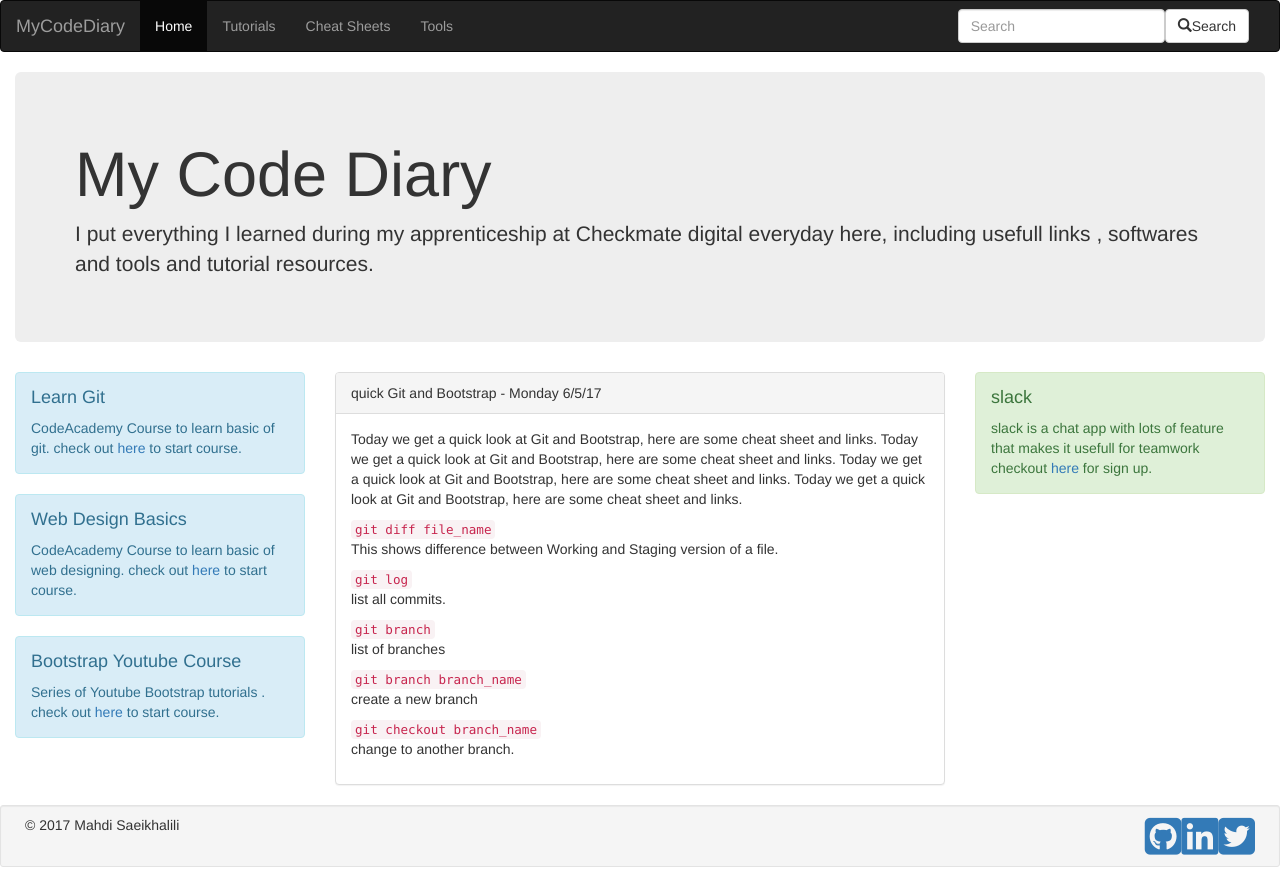
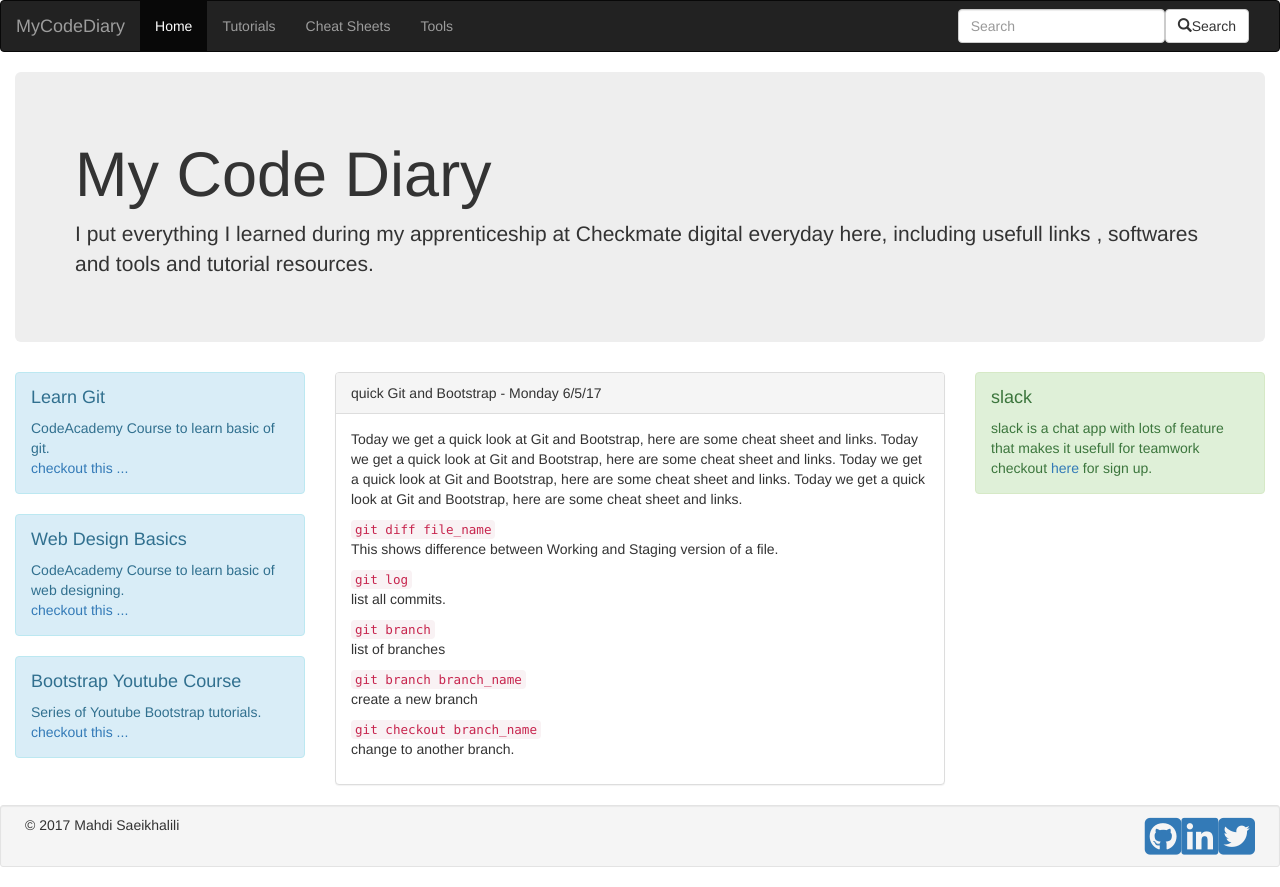
Before and after one commit to msaei/bootstrap_angular, an Angular app: page / in a window 1280 px wide. Built offline with nearby package versions, Linux system fonts and the light colour scheme.

Commit message:
feat(content-left): details variable bind to elements

```diff
--- a/src/app/content-left/content-left.component.html
+++ b/src/app/content-left/content-left.component.html
@@ -1,18 +1,5 @@
-<div class="alert alert-info">
-    <h4>Learn Git</h4>
-    <p> CodeAcademy Course to learn basic of git. check out
-        <a href="https://www.codecademy.com/learn/learn-git"> here </a> to start course.</p>
-
+<div class="alert alert-info" *ngFor="let detail of details">
+    <h4>{{detail.title}}</h4>
+    <p> {{detail.desc}} </p>
+    <a [href]="detail.url"> checkout this ... </a>
 </div>
-<div class="alert alert-info">
-    <h4>Web Design Basics</h4>
-    <p> CodeAcademy Course to learn basic of web designing. check out
-        <a href="https://www.codecademy.com/learn/make-a-website"> here </a> to start course.</p>
-
-</div>
-<div class="alert alert-info">
-    <h4>Bootstrap Youtube Course</h4>
-    <p> Series of Youtube Bootstrap tutorials . check out
-        <a href="https://www.youtube.com/playlist?list=PL6gx4Cwl9DGBPw1sFodruZUPheWVKchlM"> here </a> to start course.</p>
-
-</div>
--- a/src/app/content-left/content-left.component.ts
+++ b/src/app/content-left/content-left.component.ts
@@ -6,6 +6,24 @@ import { Component, OnInit } from '@angular/core';
   styleUrls: ['./content-left.component.css']
 })
 export class ContentLeftComponent implements OnInit {
+  public details: any[] = [
+    {
+      title: 'Learn Git',
+      desc: 'CodeAcademy Course to learn basic of git.',
+      url: 'https://www.codecademy.com/learn/learn-git'
+    },
+    {
+      title: 'Web Design Basics',
+      desc: 'CodeAcademy Course to learn basic of web designing.',
+      url: 'https://www.codecademy.com/learn/make-a-website'
+    },
+    {
+      title: 'Bootstrap Youtube Course',
+      desc: 'Series of Youtube Bootstrap tutorials.',
+      url: 'https://www.youtube.com/playlist?list=PL6gx4Cwl9DGBPw1sFodruZUPheWVKchlM'
+    }
+  ];
+
 
   constructor() { }
 
```
